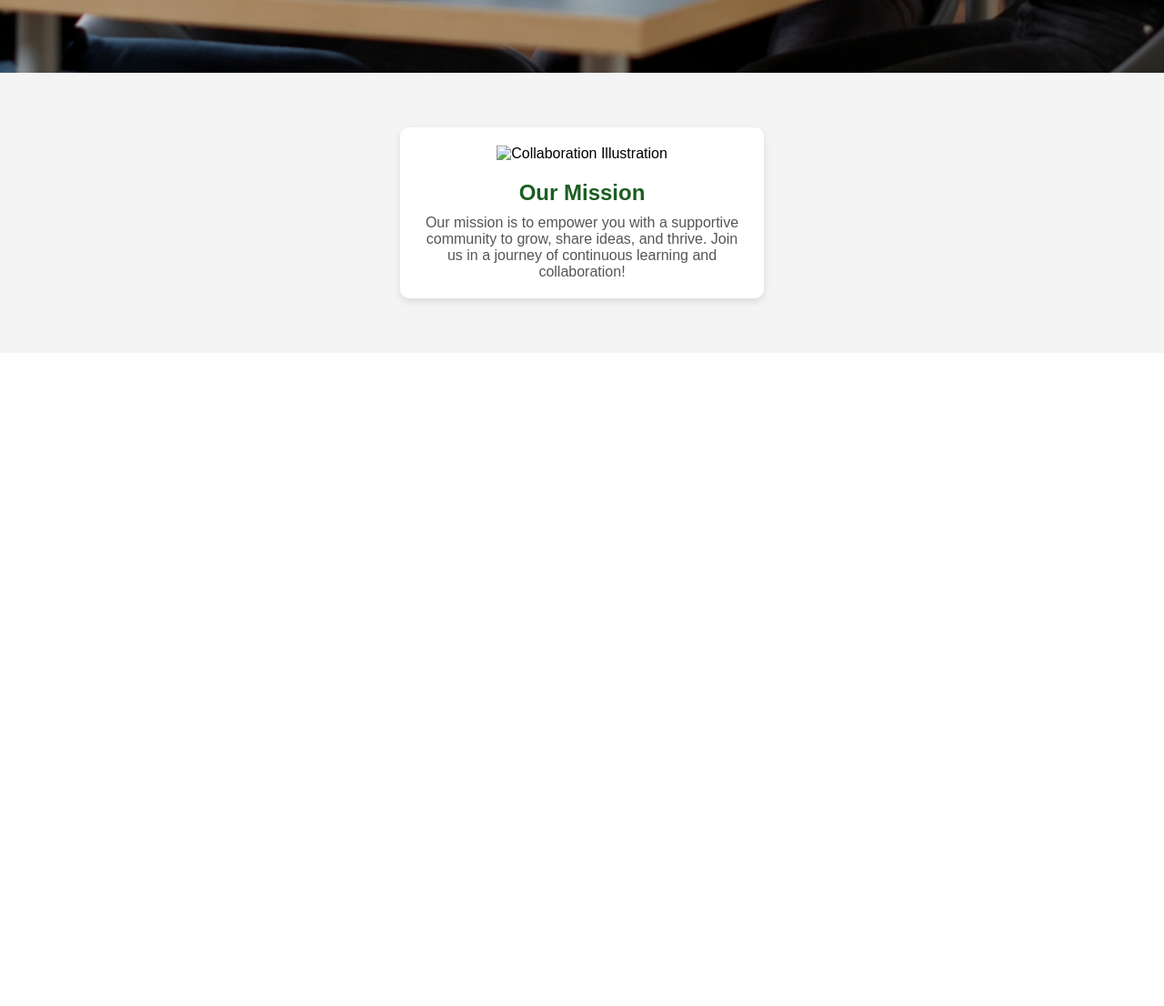
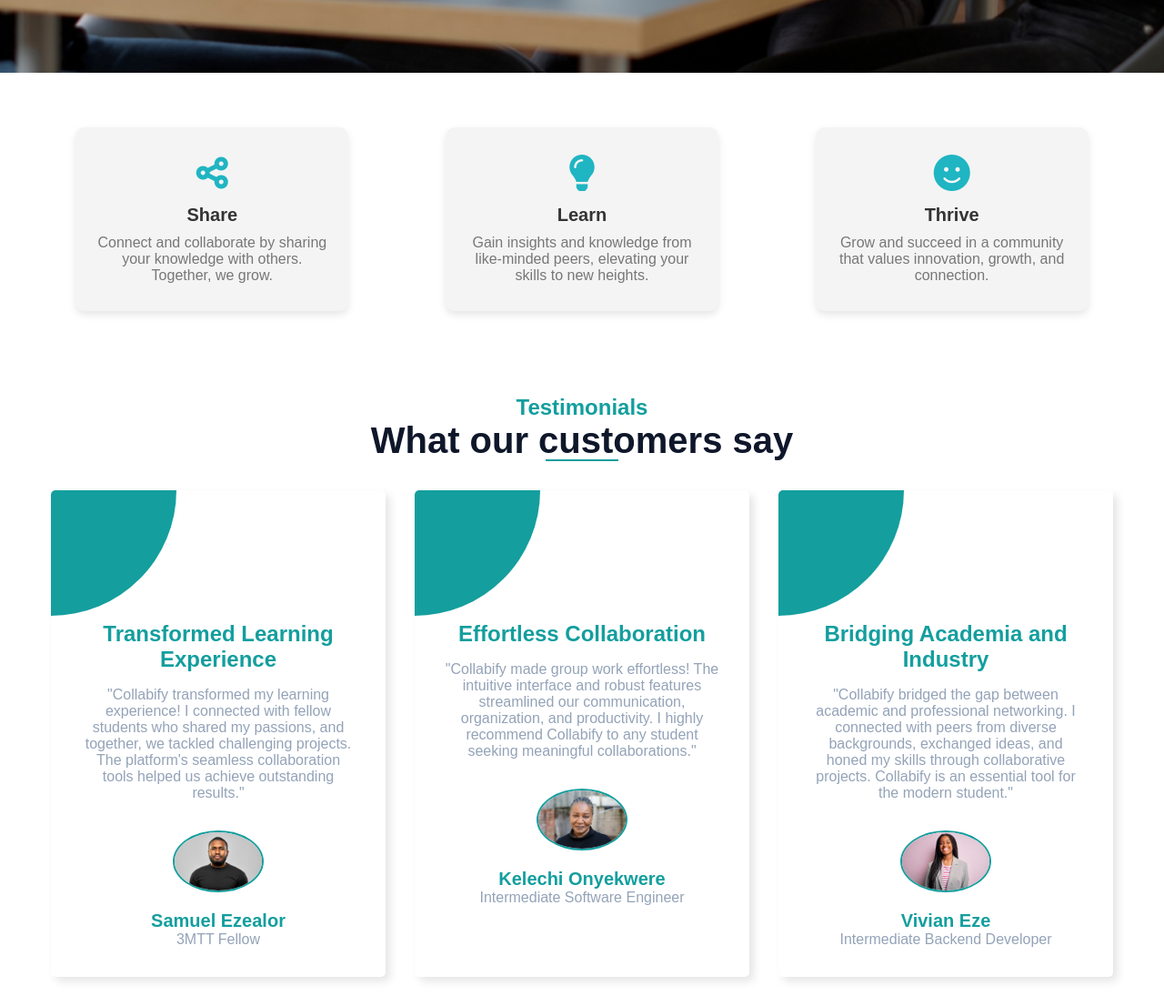
Before and after one commit to giddy11/Collabify, a plain HTML site: page index.html in a window 1280 px wide. Shown: the part 896-2002 px from the top of the page at 91% size. Before the commit the page ends 1284 px from the top, so only its background shows below. Drawn offline with nearby package versions, Linux system fonts and the light colour scheme.

Commit message:
Updated Landing Page

```diff
--- a/index.html
+++ b/index.html
@@ -18,7 +18,7 @@
     <header>
 
 <nav id="desktop-nav">
-    <div class="logo">Samuel Dibiah</div>
+    <div class="logo"><img src="img/collabifyLogo.png" alt="Collabify Logo"></div>
     <div>
       <ul class="nav-links">
         <li><a href="#about">Home</a></li>
@@ -31,7 +31,7 @@
   </nav>
 
   <nav id="hamburger-nav">
-    <div class="logo">Samuel Dibiah</div>
+    <div class="logo"><img src="img/collabifyLogo.png" alt="Collabify Logo"></div>
     <div class="hamburger-menu">
     <div class="hamburger-icon" onclick="toggleMenu()">
       <span></span>
@@ -46,25 +46,80 @@
       <li><a href="#" class="sign-up">Sign Up</a></li>
     </div>
     </div>
+
+    </nav>
     </header>
 
     <!-- Hero Section -->
     <section class="hero">
-        <div class="hero-content">
+        <div class="hero-content" >
             <h1>Empowering Connections, Building Futures</h1>
             <p>Welcome to Collabify, where tech enthusiasts and learners unite. Discover peers, collaborate on projects, and unlock your potential in a vibrant community built for growth.</p>
             <a href="#" class="cta-button">Get Started</a>
         </div>
     </section>
 
-    <!-- Third Section -->
-    <section class="features">
-        <div class="feature-card">
-            <img src="assets/third-section-image.png" alt="Collaboration Illustration">
-            <h3>Our Mission</h3>
-            <p>Our mission is to empower you with a supportive community to grow, share ideas, and thrive. Join us in a journey of continuous learning and collaboration!</p>
+   <!-- Features Section -->
+<section class="features-section">
+    <div class="features-container">
+        <div class="feature-box">
+            <i class="fas fa-share-alt"></i>
+            <h3>Share</h3>
+            <p>Connect and collaborate by sharing your knowledge with others. Together, we grow.</p>
         </div>
-    </section>
+        <div class="feature-box">
+            <i class="fas fa-lightbulb"></i>
+            <h3>Learn</h3>
+            <p>Gain insights and knowledge from like-minded peers, elevating your skills to new heights.</p>
+        </div>
+        <div class="feature-box">
+            <i class="fas fa-smile"></i>
+            <h3>Thrive</h3>
+            <p>Grow and succeed in a community that values innovation, growth, and connection.</p>
+        </div>
+    </div>
+</section>
+
+
+<section class="section__container">
+    <h2>Testimonials</h2>
+    <h1>What our customers say</h1>
+    <div class="section__grid">
+      <div class="section__card">
+        <span><i class="ri-double-quotes-l"></i></span>
+        <h4>Transformed Learning Experience</h4>
+        <p>
+            "Collabify transformed my learning experience! I connected with fellow students who shared my passions, and together, we tackled challenging projects. The platform's seamless collaboration tools helped us achieve outstanding results."
+
+        </p>
+        <img src="img/user-1.jpg" alt="user" />
+        <h5>Samuel Ezealor</h5>
+        <h6>3MTT Fellow</h6>
+      </div>
+      <div class="section__card">
+        <span><i class="ri-double-quotes-l"></i></span>
+        <h4>Effortless Collaboration</h4>
+        <p>
+            "Collabify made group work effortless! The intuitive interface and robust features streamlined our communication, organization, and productivity. I highly recommend Collabify to any student seeking meaningful collaborations."
+
+        </p>
+        <img src="img/user-2.jpg" alt="user" />
+        <h5>Kelechi Onyekwere</h5>
+        <h6>Intermediate Software Engineer</h6>
+      </div>
+      <div class="section__card">
+        <span><i class="ri-double-quotes-l"></i></span>
+        <h4>Bridging Academia and Industry</h4>
+        <p>
+            "Collabify bridged the gap between academic and professional networking. I connected with peers from diverse backgrounds, exchanged ideas, and honed my skills through collaborative projects. Collabify is an essential tool for the modern student."
+        </p>
+        <img src="img/user-3.jpg" alt="user" />
+        <h5>Vivian Eze</h5>
+        <h6>Intermediate Backend Developer</h6>
+      </div>
+    </div>
+  </section>
+
 
     <!-- Back to Top Button -->
     <a href="#" class="back-to-top"><i class="fas fa-arrow-up"></i></a>
--- a/style.css
+++ b/style.css
@@ -16,9 +16,15 @@
   justify-content: space-between;
   align-items: center;
   padding: 20px 40px;
-  background-color: #1B5E20;
+  background-color: #1fb5c2;
   color: #ffffff;
 }
+
+header .logo img {
+  height: 100px;
+  padding-top: 10px;
+}
+
 
 /* Desktop Nav */
 
@@ -41,6 +47,7 @@
   gap: 2rem;
   list-style: none;
   font-size: 1.5rem;
+  margin-left: 450px;
 }
 
 a {
@@ -56,9 +63,6 @@
   text-decoration-color: rgb(181, 181, 181);
 }
 
-.logo {
-  font-size: 2rem;
-}
 
 .logo:hover {
   cursor: default;
@@ -173,9 +177,10 @@
 
 
 .nav-links .sign-up {
-  background-color: #4CAF50;
+  background-color: whitesmoke;
   padding: 8px 16px;
   border-radius: 4px;
+  color: #1fb5c2;
 }
 
 /* Hero Section Styles */
@@ -206,8 +211,8 @@
 }
 
 .cta-button {
-  background-color: #FFC107;
-  color: #1B5E20;
+  background-color: #1fb5c2;
+  color: whitesmoke;
   padding: 12px 24px;
   border-radius: 5px;
   font-weight: bold;
@@ -253,7 +258,7 @@
   position: fixed;
   bottom: 30px;
   right: 30px;
-  background-color: #4CAF50;
+  background-color: #1fb5c2;
   color: #ffffff;
   padding: 10px;
   border-radius: 50%;
@@ -263,7 +268,7 @@
 }
 
 .back-to-top:hover {
-  background-color: #FFC107;
+  background-color: whitesmoke;
   color: #1B5E20;
 }
 
@@ -290,3 +295,192 @@
       font-size: 28px;
   }
 }
+
+/* Features Section Styles */
+.features-section {
+  display: flex;
+  justify-content: center;
+  padding: 60px 20px;
+  background-color: #ffffff;
+}
+
+.features-container {
+  display: flex;
+  gap: 20px;
+  max-width: 1200px;
+  width: 100%;
+  justify-content: space-around;
+}
+
+.feature-box {
+  background-color: #f4f4f4;
+  padding: 30px 20px;
+  border-radius: 10px;
+  box-shadow: 0px 4px 8px rgba(0, 0, 0, 0.1);
+  text-align: center;
+  flex: 1;
+  max-width: 300px;
+}
+
+.feature-box i {
+  font-size: 40px;
+  color: #1fb5c2;
+  margin-bottom: 15px;
+}
+
+.feature-box h3 {
+  font-size: 20px;
+  color: #333;
+  margin-bottom: 10px;
+}
+
+.feature-box p {
+  font-size: 16px;
+  color: #777;
+}
+
+/* Responsive Design for Features Section */
+@media (max-width: 768px) {
+  .features-container {
+      flex-direction: column;
+      align-items: center;
+  }
+
+  .feature-box {
+      max-width: 90%;
+      margin-bottom: 20px;
+  }
+}
+
+
+:root {
+  --primary-color: #149e9e;
+  --secondary-color: #e8e8e8;
+  --text-dark: #0f172a;
+  --text-light: #94a3b8;
+  --white: #ffffff;
+}
+.section__container {
+  max-width: 1200px;
+  margin: auto;
+  padding: 2rem 1rem;
+  text-align: center;
+}
+
+.section__container h2 {
+  font-size: 1.5rem;
+  font-weight: 600;
+  color: var(--primary-color);
+}
+
+.section__container h1 {
+  position: relative;
+  margin-bottom: 2rem;
+  font-size: 2.5rem;
+  font-weight: 600;
+  color: var(--text-dark);
+}
+
+.section__container h1::after {
+  position: absolute;
+  content: "";
+  left: 50%;
+  bottom: 0;
+  transform: translateX(-50%);
+  height: 2px;
+  width: 5rem;
+  background-color: var(--primary-color);
+}
+
+.section__grid {
+  display: grid;
+  grid-template-columns: repeat(3, 1fr);
+  gap: 2rem;
+}
+
+.section__card {
+  position: relative;
+  isolation: isolate;
+  overflow: hidden;
+  padding: 5rem 2rem 2rem;
+  background-color: var(--white);
+  border-radius: 5px;
+  box-shadow: 5px 5px 10px rgba(0, 0, 0, 0.1);
+  transition: 0.3s;
+}
+
+.section__card::before {
+  position: absolute;
+  content: "";
+  top: 0;
+  left: 0;
+  transform: translate(-50%, -50%);
+  width: 75%;
+  aspect-ratio: 1;
+  border-radius: 100%;
+  background-color: var(--primary-color);
+  z-index: -1;
+  transition: 0.5s;
+}
+
+.section__card span {
+  position: absolute;
+  top: 0;
+  left: 0;
+  padding: 1rem;
+  font-size: 3rem;
+  color: var(--white);
+}
+
+.section__card h4 {
+  margin-top: 4rem;
+  margin-bottom: 1rem;
+  font-size: 1.5rem;
+  font-weight: 600;
+  color: var(--primary-color);
+  transition: 0.3s;
+}
+
+.section__card p {
+  margin-bottom: 2rem;
+  color: var(--text-light);
+  transition: 0.3s;
+}
+
+.section__card img {
+  margin-bottom: 1rem;
+  max-width: 100px;
+  border-radius: 100%;
+  border: 2px solid var(--primary-color);
+  transition: 0.3s;
+}
+
+.section__card h5 {
+  font-size: 1.25rem;
+  font-weight: 600;
+  color: var(--primary-color);
+  transition: 0.3s;
+}
+
+.section__card h6 {
+  font-size: 1rem;
+  font-weight: 400;
+  color: var(--text-light);
+  transition: 0.3s;
+}
+
+.section__card:hover::before {
+  width: 400%;
+}
+
+.section__card:hover :is(h4, h5) {
+  color: var(--white);
+}
+
+.section__card:hover :is(p, h6) {
+  color: var(--secondary-color);
+}
+
+.section__card:hover img {
+  border-color: var(--white);
+}
```
Also changed, not shown: img/collabifyLogo.png, img/user-1.jpg (added), img/user-2.jpg (added), img/user-3.jpg (added).
